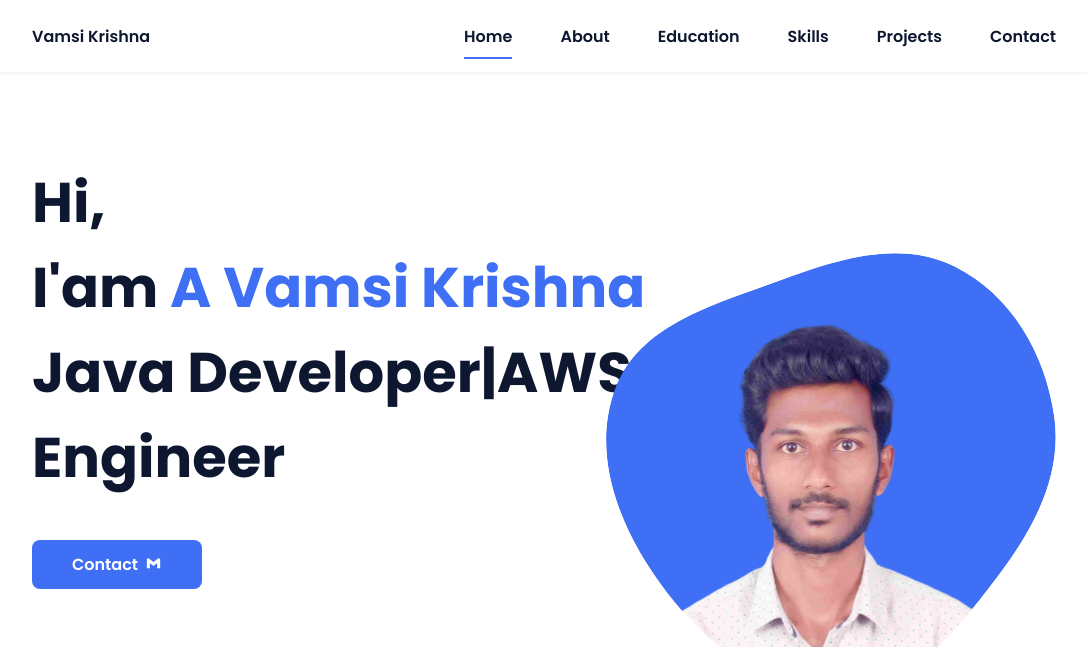
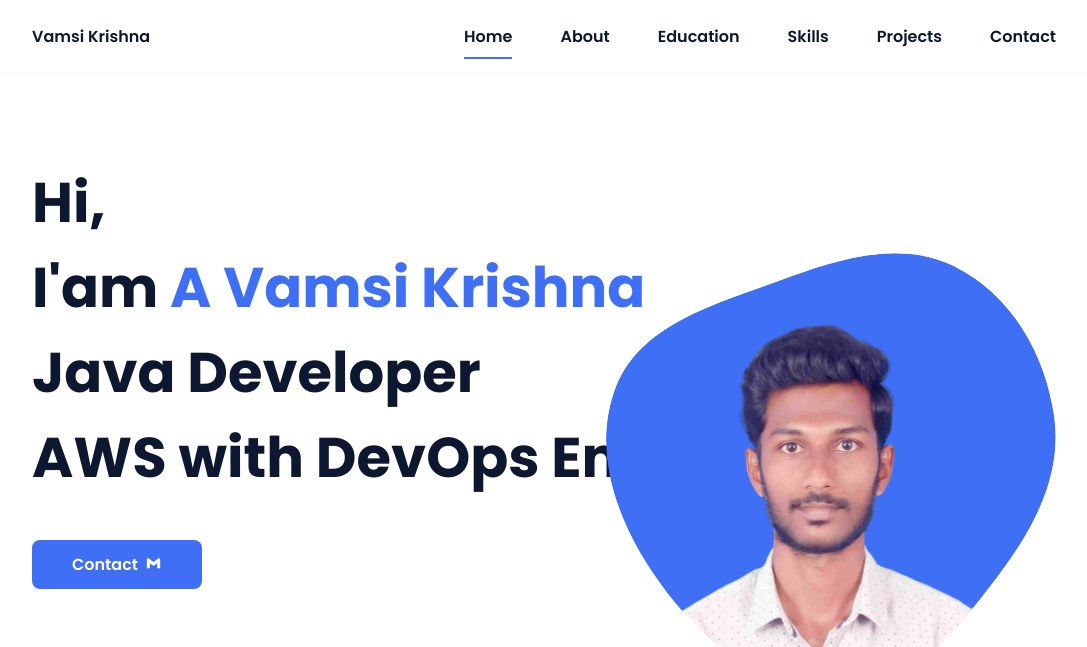
Before and after one commit to vkachanti/vamsiportfolio, a plain HTML site: page index.html in a window 1280 px wide. Shown: the top 647 px of the page, without its empty margins (96-1183 px from the left). Drawn offline with nearby package versions, Linux system fonts and the light colour scheme.

Commit message:
Update index.html

```diff
--- a/index.html
+++ b/index.html
@@ -41,7 +41,7 @@
             <!--===== HOME =====-->
             <section class="home bd-grid" id="home">
                 <div class="home__data">
-                    <h1 class="home__title">Hi,<br>I'am <span class="home__title-color">A Vamsi Krishna</span><br> Java Developer|AWS with DevOps Engineer </h1>
+                    <h1 class="home__title">Hi,<br>I'am <span class="home__title-color">A Vamsi Krishna</span><br> Java Developer <br> AWS with DevOps Engineer </h1>
 
                     <a href="mailto:vkach@example.com" class="button">Contact&nbsp;&nbsp;<aclass="footer__icon"><i class='bx bxl-gmail' ></i></a></a>
                 </div>
```
